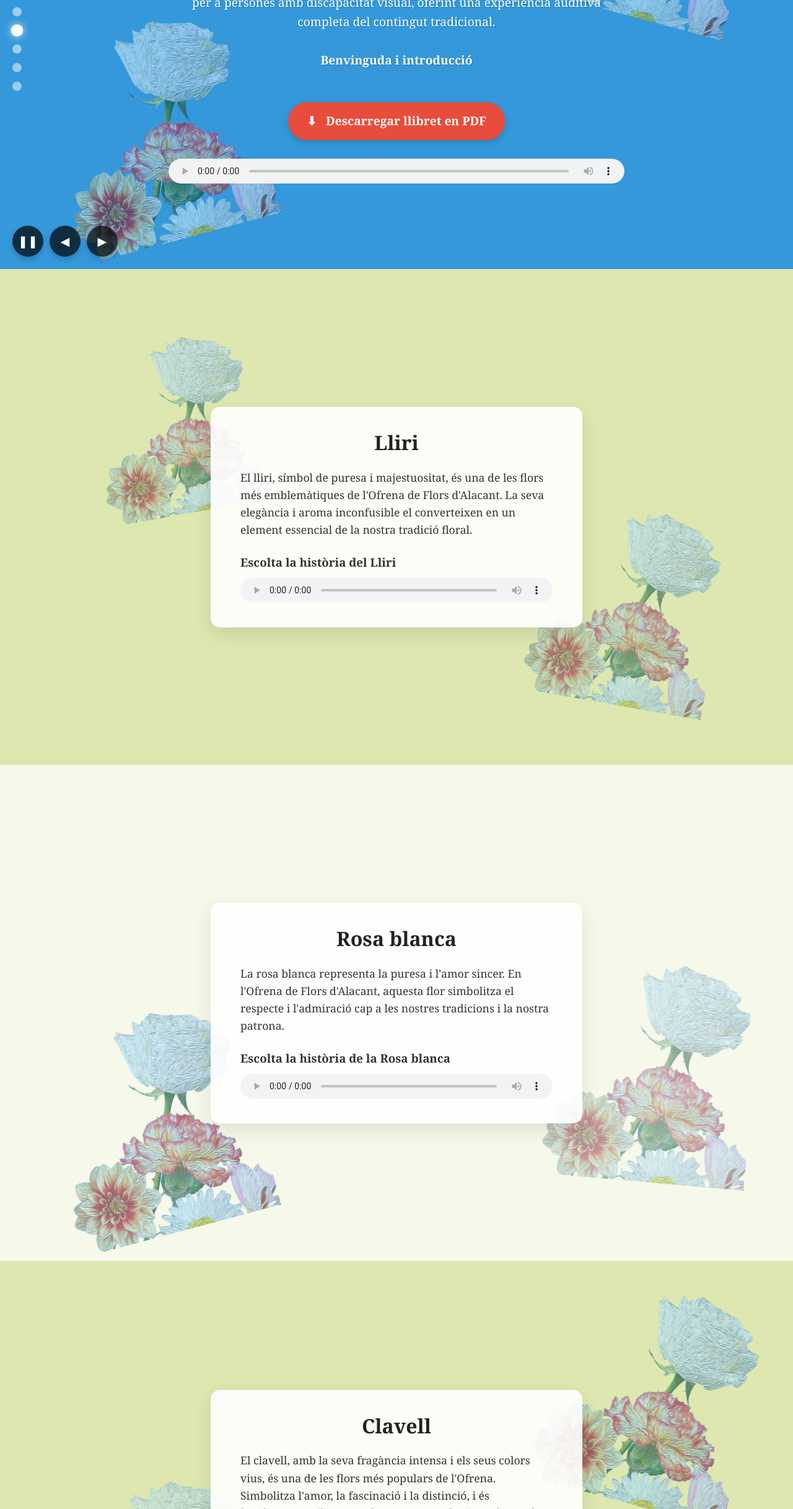
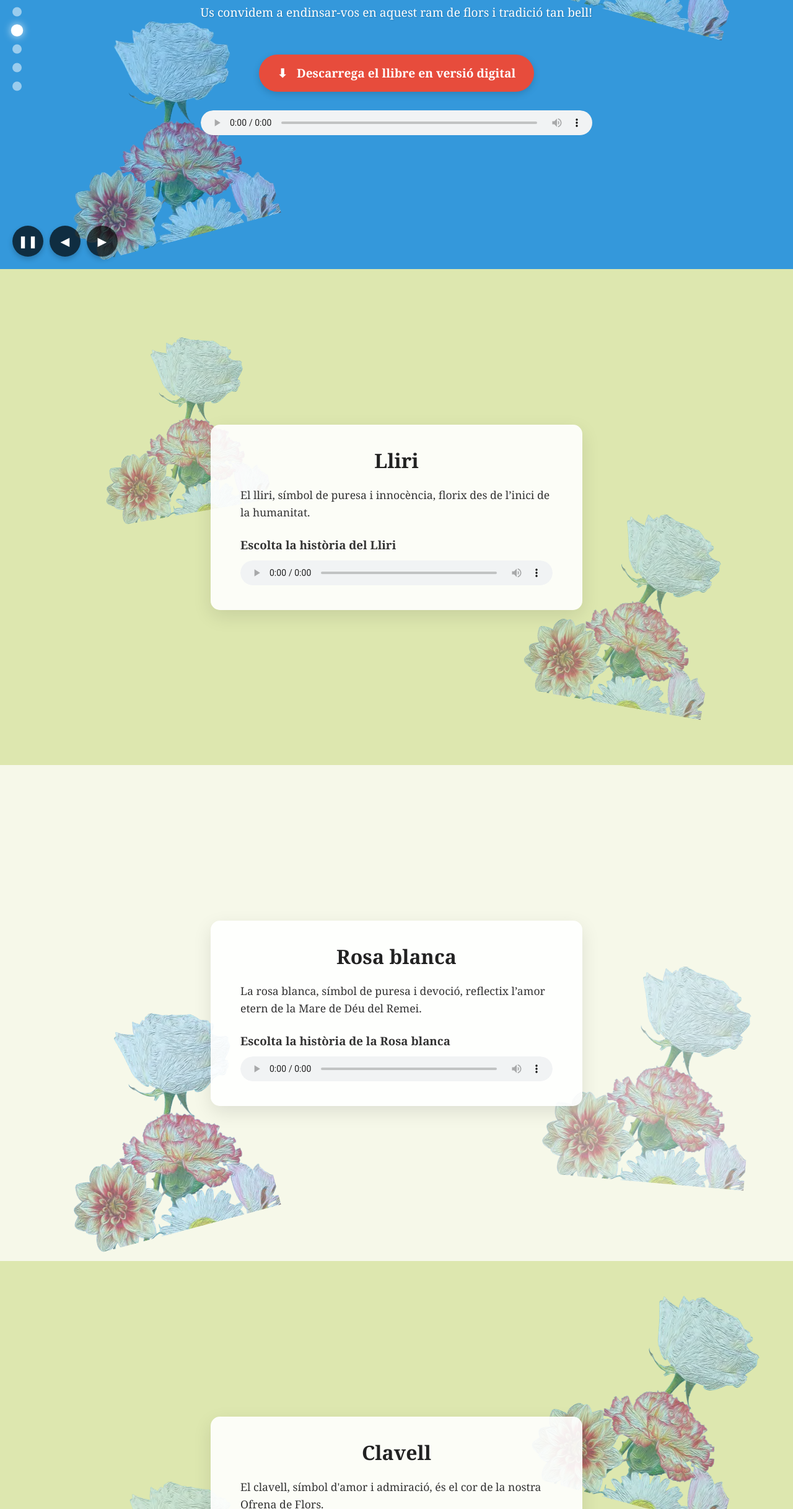
Before and after one commit to buru93/llibret-20252, a plain HTML site: page index.html in a window 1280 px wide. Shown: the part 366-2800 px from the top of the page at 62% size. Drawn offline with Linux system fonts and the light colour scheme.

Commit message:
v.1.0.0 - Finish Landing Page

```diff
--- a/index.html
+++ b/index.html
@@ -601,12 +601,12 @@
         <div class="intro-content" id="main-content">
             <h1 id="intro-title" class="intro-title">Pètals de tradició</h1>
             <h2 class="intro-subtitle">Ofrena de flors de Alacant</h2>
-            <p class="intro-description">Benvinguts a la versió digital accessible del llibret "Pètals de tradició", dedicat a l'Ofrena de Flors d'Alacant. Aquesta pàgina ha estat especialment dissenyada per a persones amb discapacitat visual, oferint una experiència auditiva completa del contingut tradicional.</p>
+            <p class="intro-description">Us convidem a endinsar-vos en aquest ram de flors i tradició tan bell!</p>
             <div class="audio-container">
-                <h3 class="intro-description">Benvinguda i introducció</h3>
+                <!-- <h3 class="intro-description">Us convidem a endinsar-vos en aquest ram de flors i tradició tan bell!</h3> -->
                 <!-- Download button -->
             <a href="documents/Llibret_2025.pdf" class="download-button" download target="_blank">
-                <span class="download-button-icon">⬇</span> Descarregar llibret en PDF
+                <span class="download-button-icon">⬇</span> Descarrega el llibre en versió digital
             </a>
                 <audio controls class="custom-audio" aria-label="Àudio d'introducció" data-section-id="introduccio" id="introAudio" autoplay>
                     <source src="audio/introduccio.mp3" type="audio/mpeg">
@@ -624,7 +624,7 @@
         <img src="images/flores.png" alt="Composició floral" class="flower-image flower-bottom-right" aria-hidden="true">
         <div class="content">
             <h2 id="lliri-title">Lliri</h2>
-            <p>El lliri, símbol de puresa i majestuositat, és una de les flors més emblemàtiques de l'Ofrena de Flors d'Alacant. La seva elegància i aroma inconfusible el converteixen en un element essencial de la nostra tradició floral.</p>
+            <p>El lliri, símbol de puresa i innocència, florix des de l’inici de la humanitat.</p>
             <div class="audio-container">
                 <h3>Escolta la història del Lliri</h3>
                 <audio controls class="custom-audio" aria-label="Àudio sobre el Lliri" data-section-id="lliri">
@@ -642,7 +642,7 @@
         <img src="images/flores.png" alt="Composició floral" class="flower-image flower-bottom-left" aria-hidden="true">
         <div class="content">
             <h2 id="rosa-title">Rosa blanca</h2>
-            <p>La rosa blanca representa la puresa i l'amor sincer. En l'Ofrena de Flors d'Alacant, aquesta flor simbolitza el respecte i l'admiració cap a les nostres tradicions i la nostra patrona.</p>
+            <p>La rosa blanca, símbol de puresa i devoció, reflectix l’amor etern de la Mare de Déu del Remei.</p>
             <div class="audio-container">
                 <h3>Escolta la història de la Rosa blanca</h3>
                 <audio controls class="custom-audio" aria-label="Àudio sobre la Rosa blanca" data-section-id="rosa">
@@ -653,14 +653,14 @@
         </div>
     </section>
 
-    <!-- Clavell -->
+    <!-- `ll -->
     <section id="clavell" class="parallax-section" aria-labelledby="clavell-title">
         <div class="parallax-bg"></div>
         <img src="images/flores.png" alt="Composició floral" class="flower-image flower-top-right" aria-hidden="true">
         <img src="images/flores.png" alt="Composició floral" class="flower-image flower-center-left" aria-hidden="true">
         <div class="content">
             <h2 id="clavell-title">Clavell</h2>
-            <p>El clavell, amb la seva fragància intensa i els seus colors vius, és una de les flors més populars de l'Ofrena. Simbolitza l'amor, la fascinació i la distinció, i és àmpliament utilitzat en els rams que s'ofereixen durant la festivitat.</p>
+            <p>El clavell, símbol d'amor i admiració, és el cor de la nostra Ofrena de Flors.</p>
             <div class="audio-container">
                 <h3>Escolta la història del Clavell</h3>
                 <audio controls class="custom-audio" aria-label="Àudio sobre el Clavell" data-section-id="clavell">
@@ -678,7 +678,7 @@
         <img src="images/flores.png" alt="Composició floral" class="flower-image flower-top-left" aria-hidden="true">
         <div class="content">
             <h2 id="dalia-title">Dàlia</h2>
-            <p>La dàlia, amb la seva forma geomètrica i els seus colors variats, aporta elegància i diversitat a l'Ofrena de Flors. Representa la gratitud i el compromís amb les nostres arrels culturals i tradicions festives.</p>
+            <p>La dàlia, símbol de compromís i gratitud, reflectix la dedicació i el respecte que la Foguera Florida Portazgo té cap a aquesta tradició.</p>
             <div class="audio-container">
                 <h3>Escolta la història de la Dàlia</h3>
                 <audio controls class="custom-audio" aria-label="Àudio sobre la Dàlia" data-section-id="dalia">
@@ -696,7 +696,7 @@
         <img src="images/flores.png" alt="Composició floral" class="flower-image flower-bottom-left" aria-hidden="true">
         <div class="content">
             <h2 id="margarida-title">Margarida</h2>
-            <p>La margarida, amb la seva senzillesa i bellesa natural, simbolitza la innocència i la lleialtat. En l'Ofrena, aquesta flor representa l'amor pur i sincer cap a les nostres tradicions i la nostra terra.</p>
+            <p>La margarida, símbol de la innocència i veritat, guarda en cada pètal les històries i experiències dels qui ens les narren</p>
             <div class="audio-container">
                 <h3>Escolta la història de la Margarida</h3>
                 <audio controls class="custom-audio" aria-label="Àudio sobre la Margarida" data-section-id="margarida">
```
Also changed, not shown: 9 other files.
